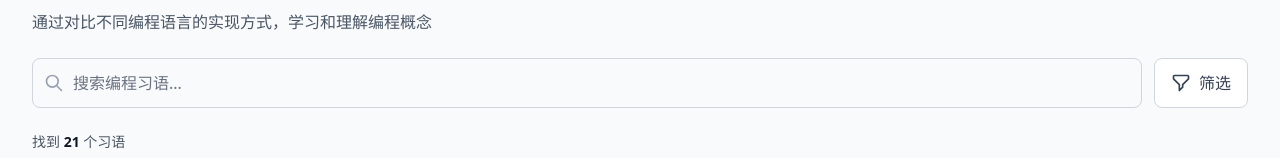
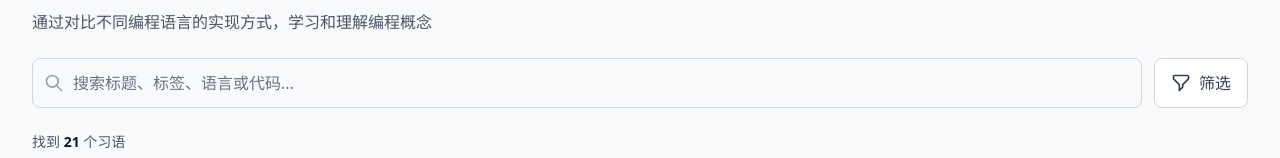
Before and after one commit to naijoug/bytebite, a React (Vite) app: page / in a window 1280 px wide. Shown: the part 135-293 px from the top of the page. Built offline with nearby package versions, Linux system fonts and the light colour scheme.

Commit message:
Improve idiom search guidance

```diff
--- a/src/components/IdiomList.tsx
+++ b/src/components/IdiomList.tsx
@@ -71,7 +71,7 @@ export const IdiomList = memo(function IdiomList({ idioms }: IdiomListProps) {
               value={searchQuery}
               onChange={handleSearch}
               onClear={() => setSearchQuery('')}
-              placeholder="搜索编程习语..."
+              placeholder="搜索标题、标签、语言或代码..."
             />
           </div>
           <button
@@ -170,7 +170,7 @@ export const IdiomList = memo(function IdiomList({ idioms }: IdiomListProps) {
           </svg>
           <h3 className="mt-2 text-sm font-medium text-gray-900">未找到习语</h3>
           <p className="mt-1 text-sm text-gray-500">
-            尝试调整搜索关键词或筛选条件
+            可尝试标题、标签、语言、代码或实现说明关键词
           </p>
           {hasActiveFilters && (
             <button
```
